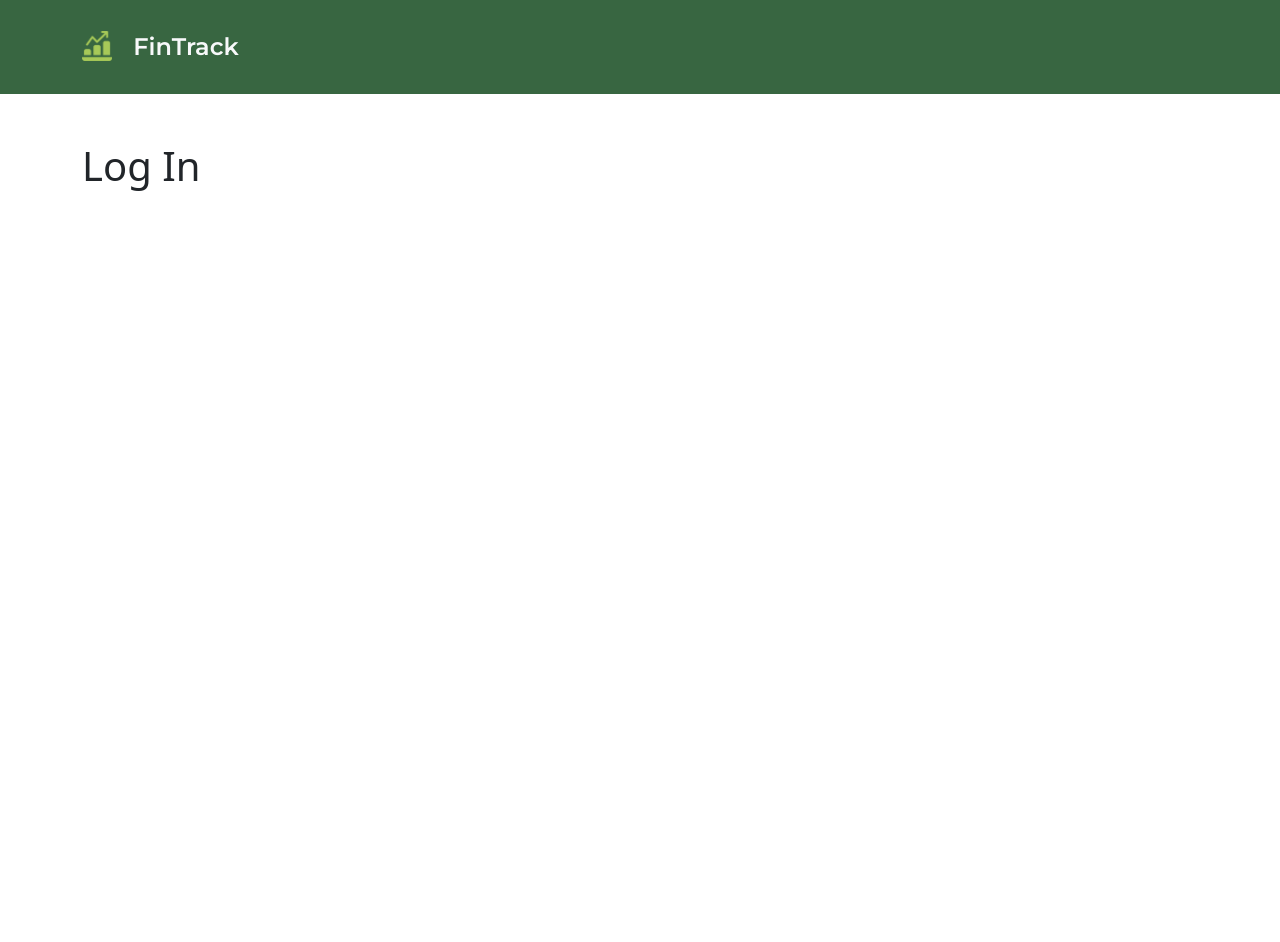
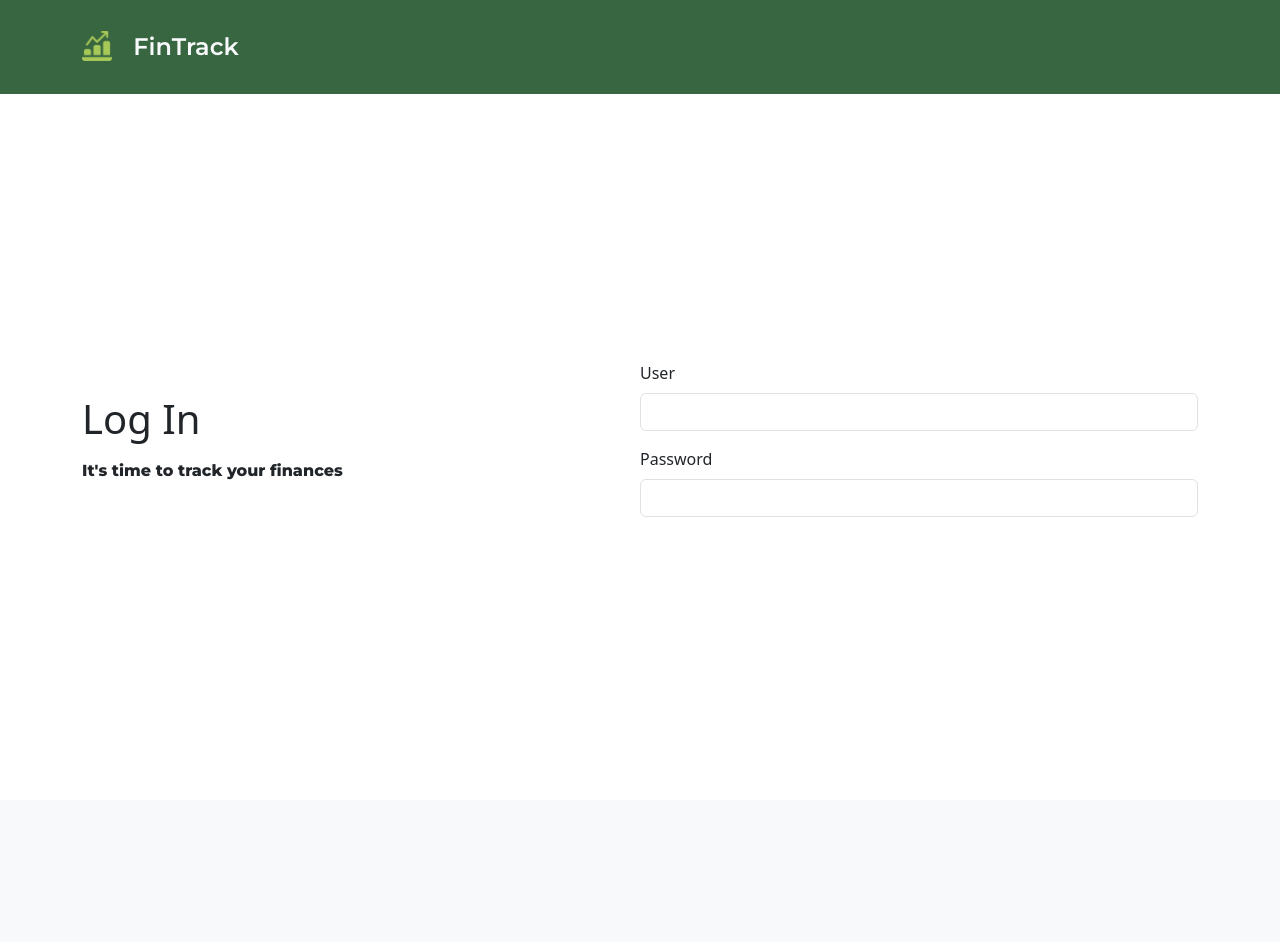
Before and after one commit to OLuizFernando/fintrack, a Flask app: page /login in a window 1280 px wide. After the commit the page ends 517 px from the top, so only its background shows below. Run offline with Flask 3, Linux system fonts and the light colour scheme.

Commit message:
add a `login` page sketch

```diff
--- a/templates/layout.html
+++ b/templates/layout.html
@@ -19,7 +19,7 @@
 
         <link rel="stylesheet" href="../static/css/style.css" />
     </head>
-  <body class="h-100">
+    <body class="d-flex flex-column vh-100">
         <nav class="navbar bg-secondary p-4">
             <div class="container">
                 <a class="navbar-brand" href="/">
@@ -29,8 +29,6 @@
             </div>
         </nav>
 
-    <main class="container min-vh-100">
-      {% block main %}{% endblock %}
-    </main>
+        {% block content %}{% endblock %}
     </body>
 </html>
--- a/templates/login.html
+++ b/templates/login.html
@@ -2,8 +2,25 @@
 
 {% block title %} Log In {% endblock %}
 
-{% block main %}
+{% block content %}
 
-<h1 class="montserrat-black my-5">Log In</h1>
+<main class="container flex-grow-1 d-flex flex-column justify-content-center">
+    <div class="d-flex flex-row align-items-center">
+        <div class="col">
+            <h1 class="montserrat-black mb-3">Log In</h1>
+            <p class="montserrat-extrabold">It's time to track your finances</p>
+        </div>
+        <div class="col">
+            <div class="mb-3">
+                <label for="userInput" class="form-label">User</label>
+                <input type="text" class="form-control" id="userInput">
+            </div>
+            <div class="mb-3">
+                <label for="passwordInput" class="form-label">Password</label>
+                <input type="password" class="form-control" id="passwordInput">
+            </div>
+        </div>
+    </div>
+</main>
 
 {% endblock %}
```
Lines whose indentation alone changed are shown as unchanged.
